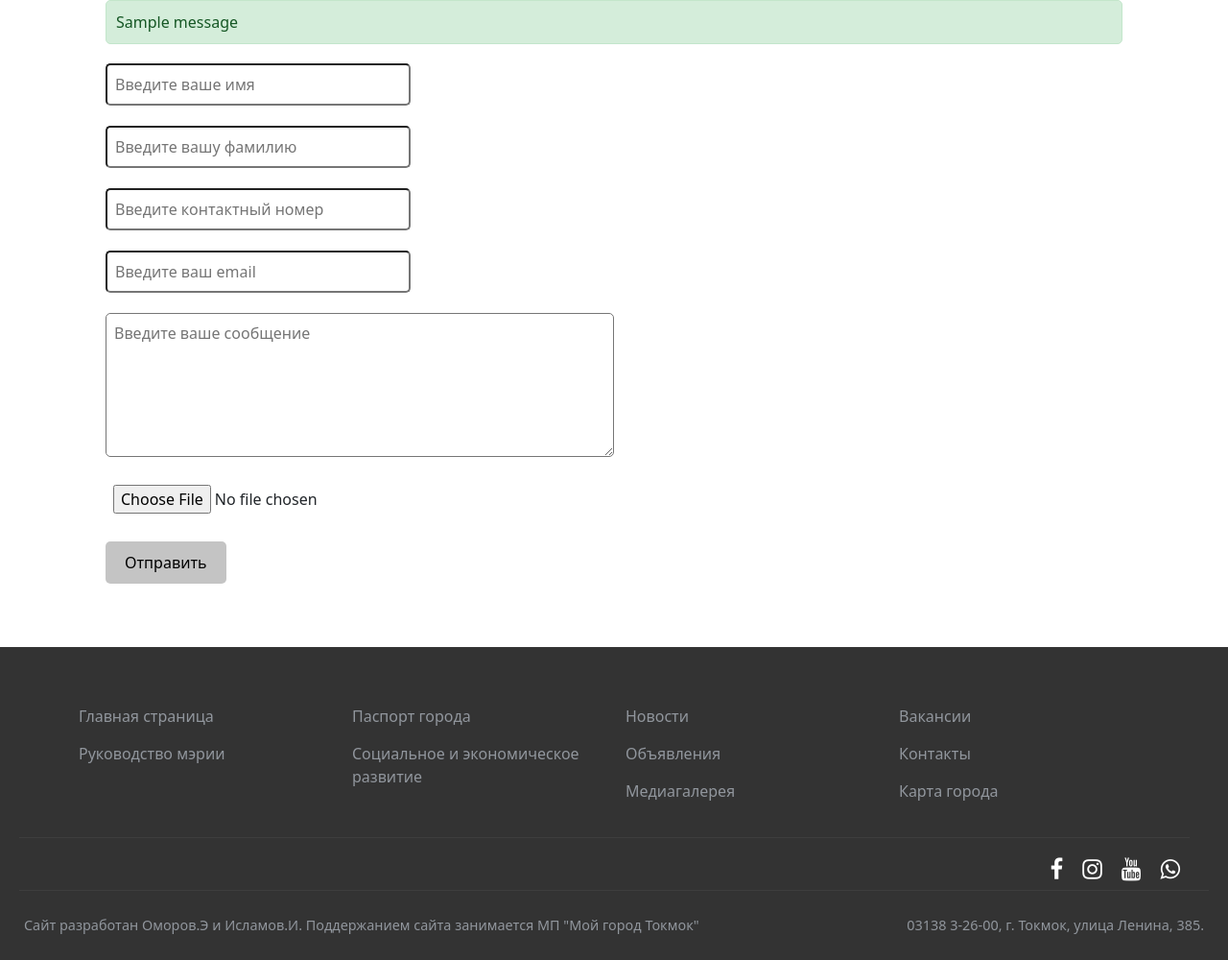
After one commit to Esen312/My-town, a Django app: page /feedback/ in a window 1280 px wide. The commit adds this page. Shown: the whole page at 96% size. Run offline with Django 4.2, Linux system fonts and the light colour scheme; tables that the repository leaves empty hold one stand-in row (values such as "Sample post"); one stand-in notice (Sample message) is shown.

Commit message:
added new functions

```diff
--- /dev/null
+++ b/templates/assets/css/feedback.css
@@ -0,0 +1,72 @@
+/* feedback.css */
+
+body {
+  margin: 0;
+  padding: 0;
+}
+
+.content {
+  margin: 0 110px; /* Отступы справа и слева */
+  margin-bottom: 50px; /* Отступ снизу */
+}
+
+form {
+  margin-top: 20px; /* Добавляем отступ сверху формы */
+}
+
+form label {
+  display: none; /* Скрываем надписи над полями */
+}
+
+form input {
+  width: 30%; /* Например, 50% от ширины контейнера */
+}
+
+form textarea {
+  width: 50%; /* Пусть textarea занимает всю доступную ширину */
+}
+
+form input,
+form textarea {
+  margin-bottom: 5px; /* Отступ снизу между полями */
+  padding: 8px; /* Внутренний отступ полей */
+  box-sizing: border-box; /* Учитываем внутренние отступы и границы в общей ширине элемента */
+  border-radius: 5px;
+}
+
+form textarea {
+  height: 150px; /* Высота textarea */
+}
+
+form button {
+  background-color: #C4C4C4; /* Цвет кнопки */
+  color: #000000; /* Цвет текста кнопки */
+  padding: 10px 20px; /* Внутренний отступ кнопки */
+  border: none; /* Убираем границу кнопки */
+  cursor: pointer; /* Устанавливаем указатель мыши для кнопки */
+  border-radius: 5px;
+}
+
+form button:hover {
+  background-color: #888888; /* Изменяем цвет кнопки при наведении */
+}
+
+
+/* Стили для алертов */
+.alert {
+  padding: 10px;
+  margin-bottom: 15px;
+  border-radius: 5px;
+}
+
+.alert-success {
+  background-color: #d4edda;
+  color: #155724;
+  border: 1px solid #c3e6cb;
+}
+
+.alert-danger {
+  background-color: #f8d7da;
+  color: #721c24;
+  border: 1px solid #f5c6cb;
+}
--- a/templates/assets/css/global.css
+++ b/templates/assets/css/global.css
@@ -6,6 +6,7 @@ body {
   min-height: 100vh;
   display: flex;
   flex-direction: column;
+
 }
 
 .content {
--- a/templates/components/footer.html
+++ b/templates/components/footer.html
@@ -25,7 +25,7 @@
       <div class="col-md-3">
         <ul>
           <li><a href="/jobs/">Вакансии</a></li>
-          <li><a href="/contacts/">Контакты</a></li>
+          <li><a href="/contact/">Контакты</a></li>
           <li><a href="/map/">Карта города</a></li>
         </ul>
       </div>
--- /dev/null
+++ b/templates/pages/feedback.html
@@ -0,0 +1,27 @@
+{% extends 'base.html' %}
+
+{% load static %}
+
+{% block title %}Обратная связь{% endblock %}
+
+{% block style %}
+  <link rel="stylesheet" href="{% static 'css/feedback.css' %}">
+{% endblock %}
+
+{% block content %}
+  {% if messages %}
+    {% for message in messages %}
+      <div class="alert alert-{{ message.tags }}">
+        {{ message }}
+      </div>
+    {% endfor %}
+  {% endif %}
+
+  <form method="post" enctype="multipart/form-data">
+    {% csrf_token %}
+
+    {{ form.as_p }}
+
+    <button type="submit">Отправить</button>
+  </form>
+{% endblock %}
--- a/town/admin.py
+++ b/town/admin.py
@@ -1,6 +1,8 @@
 from django.contrib import admin
-from town.models import Announcement, News
+from town.models import Announcement, News, Feedback, Contact
 
 
 admin.site.register(Announcement)
 admin.site.register(News)
+admin.site.register(Feedback)
+admin.site.register(Contact)
--- a/town/form.py
+++ b/town/form.py
@@ -1,8 +1,27 @@
 from .models import News
 from django.forms import ModelForm
+from django import forms
+from .models import Feedback
 
 
 class NewsForm(ModelForm):
     class Meta:
         model = News
         fields = ['title', 'date', 'text', 'image']
+
+
+class FeedbackForm(forms.ModelForm):
+    class Meta:
+        model = Feedback
+        fields = ['first_name', 'last_name', 'contact_number', 'email', 'message', 'attachment']
+        widgets = {
+            'first_name': forms.TextInput(attrs={'placeholder': 'Введите ваше имя'}),
+            'last_name': forms.TextInput(attrs={'placeholder': 'Введите вашу фамилию'}),
+            'contact_number': forms.TextInput(attrs={'placeholder': 'Введите контактный номер'}),
+            'email': forms.EmailInput(attrs={'placeholder': 'Введите ваш email'}),
+            'message': forms.Textarea(attrs={'placeholder': 'Введите ваше сообщение'}),
+        }
+
+    def __init__(self, *args, **kwargs):
+        super().__init__(*args, **kwargs)
+        self.fields['attachment'].widget.attrs.update({'accept': 'application/pdf, image/*'})
--- a/town/models.py
+++ b/town/models.py
@@ -1,6 +1,5 @@
 from django.db import models
 from django.utils import timezone
-
 from town.upload_image import upload_image
 
 
@@ -33,3 +32,25 @@ class News(models.Model):
 
     def __str__(self):
         return self.title
+
+
+class Feedback(models.Model):
+    first_name = models.CharField(max_length=100, verbose_name='Имя')
+    last_name = models.CharField(max_length=100, verbose_name='Фамилия')
+    contact_number = models.CharField(max_length=50, verbose_name='Номер телефона')
+    email = models.EmailField(max_length=50, verbose_name='Электронная почта')
+    message = models.TextField(max_length=455, verbose_name='Сообщение')
+    attachment = models.FileField(upload_to='feedback_attachments/', null=True, blank=True)
+    date = models.DateField(verbose_name='Дата публикации', default=timezone.now)
+
+    def __str__(self):
+        return f"{self.first_name} {self.last_name} - {self.date}"
+
+
+class Contact(models.Model):
+    number = models.CharField(max_length=50, verbose_name='Номер контакта')
+    date = models.DateField(verbose_name='Дата публикации', default=timezone.now)
+    text = models.TextField(verbose_name='Текст публикации', blank=True)
+
+    def __str__(self):
+        return self.text
--- a/town/urls.py
+++ b/town/urls.py
@@ -1,4 +1,4 @@
-from .views import NewsListView, NewsDetailView
+from .views import NewsListView, NewsDetailView, feedback, contact_view
 from django.conf import settings
 from django.conf.urls.static import static
 from django.urls import path
@@ -6,6 +6,8 @@ from django.urls import path
 urlpatterns = [
     path('news/', NewsListView.as_view(), name='news_list'),
     path('news/<int:pk>/', NewsDetailView.as_view(), name='news_detail'),
+    path('feedback/', feedback, name='feedback'),
+    path('contact/', contact_view, name='contact'),
 
 ]
 if settings.DEBUG:
--- a/town/views.py
+++ b/town/views.py
@@ -1,6 +1,9 @@
-from django.shortcuts import render
 from django.views.generic import ListView, DetailView
-from .models import News
+from .models import News, Contact
+from .form import FeedbackForm
+from django.shortcuts import render, redirect
+from django.contrib import messages
+
 
 class NewsListView(ListView):
     model = News
@@ -8,7 +11,26 @@ class NewsListView(ListView):
     context_object_name = 'news_list'
     ordering = ['-date']
 
+
 class NewsDetailView(DetailView):
     model = News
     template_name = 'pages/news_detail.html'
     context_object_name = 'news'
+
+
+def feedback(request):
+    if request.method == 'POST':
+        form = FeedbackForm(request.POST, request.FILES)
+        if form.is_valid():
+            form.save()
+            messages.success(request, 'Ваш отзыв успешно отправлен. Спасибо!')
+            return redirect('feedback')
+    else:
+        form = FeedbackForm()
+
+    return render(request, 'pages/feedback.html', {'form': form})
+
+
+def contact_view(request):
+    contacts = Contact.objects.all()
+    return render(request, 'pages/contact.html', {'contacts': contacts})
```
Also changed, not shown: templates/assets/css/contact.css (added, +33 -0 lines), templates/assets/css/news_detail.css (added, +47 -0 lines), templates/assets/css/news_list.css (added, +44 -0 lines), templates/pages/contact.html (added, +16 -0 lines), templates/pages/news_detail.html (+14 -6 lines), templates/pages/news_list.html (+13 -4 lines).
